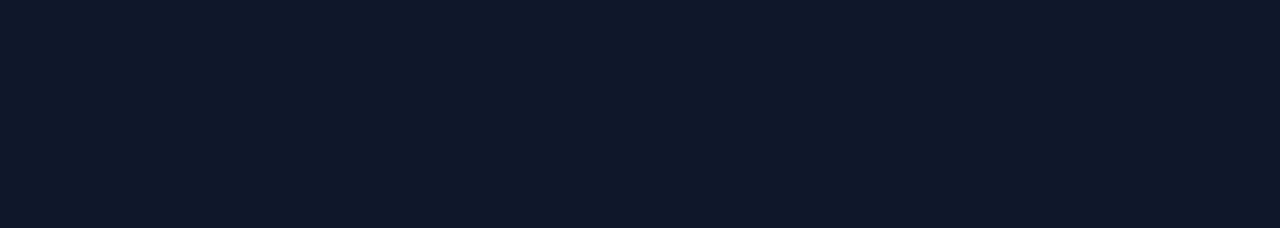
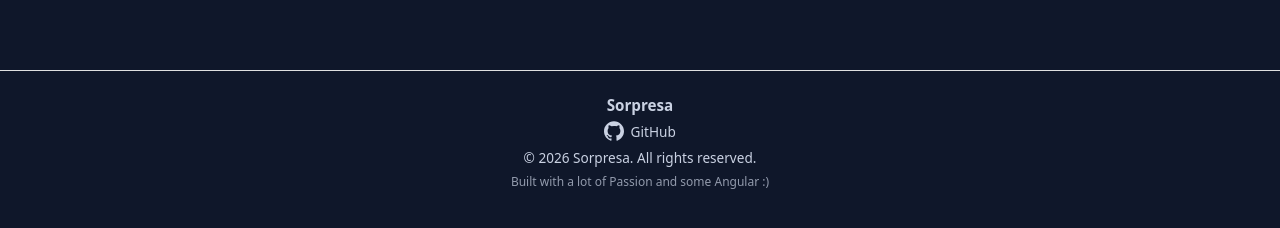
Before and after one commit to Janaherself/sorpresa-frontend, an Angular app: page / in a window 1280 px wide. Shown: the part 200-428 px from the top of the page. Built offline with nearby package versions, Linux system fonts and the light colour scheme; no server answers.

Commit message:
create footer component

```diff
--- a/src/app/app.html
+++ b/src/app/app.html
@@ -3,3 +3,5 @@
 <main class="container">
   <router-outlet></router-outlet>
 </main>
+
+<app-footer></app-footer>
--- a/src/app/app.ts
+++ b/src/app/app.ts
@@ -1,11 +1,12 @@
 import { Component, signal } from '@angular/core';
 import { RouterOutlet } from '@angular/router';
 import { Header } from './components/header/header';
+import { Footer } from './components/footer/footer';
 
 @Component({
   selector: 'app-root',
   standalone: true,
-  imports: [RouterOutlet, Header],
+  imports: [RouterOutlet, Header, Footer],
   templateUrl: './app.html',
   styleUrl: './app.css'
 })
--- /dev/null
+++ b/src/app/components/footer/footer.css
@@ -0,0 +1,41 @@
+.footer {
+  margin-top: 4rem;
+  padding: 1.5rem 1rem;
+  border-top: 1px solid #e0e0e0;
+  text-align: center;
+}
+
+.footer-content {
+  display: flex;
+  flex-direction: column;
+  gap: 0.4rem;
+  font-size: 0.85rem;
+}
+
+.brand {
+  font-weight: 600;
+  font-size: 0.95rem;
+  color: var(--text);
+}
+
+.tech {
+  font-size: 0.75rem;
+  opacity: 0.7;
+}
+
+.github-link {
+  display: inline-flex;
+  align-items: center;
+  align-self: center;
+  gap: 0.4rem;
+  text-decoration: none;
+}
+
+.github-link:hover {
+  color: #007bff;
+}
+
+.github-icon {
+  width: 20px;
+  height: 20px;
+}
--- /dev/null
+++ b/src/app/components/footer/footer.html
@@ -0,0 +1,34 @@
+<footer class="footer">
+  <div class="footer-content">
+    <span class="brand">Sorpresa</span>
+
+    <a
+      href="https://github.com/Janaherself/sorpresa-frontend"
+      target="_blank"
+      rel="noopener noreferrer"
+      class="github-link"
+      aria-label="GitHub Repository"
+    >
+      <svg
+        class="github-icon"
+        viewBox="0 0 24 24"
+        aria-hidden="true"
+      >
+        <path
+          fill="currentColor"
+          d="M12 0.3C5.37 0.3 0 5.67 0 12.3c0 5.28 3.438 9.75 8.205 11.325.6.113.82-.262.82-.582 0-.287-.01-1.045-.015-2.05-3.338.726-4.042-1.61-4.042-1.61-.546-1.387-1.333-1.756-1.333-1.756-1.09-.745.083-.73.083-.73 1.205.085 1.84 1.238 1.84 1.238 1.07 1.835 2.807 1.305 3.492.998.108-.775.418-1.305.76-1.605-2.665-.305-5.466-1.332-5.466-5.93 0-1.31.468-2.38 1.236-3.22-.124-.303-.536-1.523.117-3.176 0 0 1.008-.322 3.3 1.23a11.51 11.51 0 013.003-.404c1.018.005 2.045.138 3.003.404 2.29-1.552 3.296-1.23 3.296-1.23.655 1.653.243 2.873.12 3.176.77.84 1.234 1.91 1.234 3.22 0 4.61-2.805 5.62-5.476 5.92.43.372.814 1.102.814 2.222 0 1.606-.015 2.903-.015 3.293 0 .322.216.699.825.58C20.565 22.045 24 17.577 24 12.3 24 5.67 18.63 0.3 12 0.3z"
+        />
+      </svg>
+
+      <span class="github-text">GitHub</span>
+    </a>
+
+    <span class="copyright">
+      © {{ currentYear }} Sorpresa. All rights reserved.
+    </span>
+
+    <span class="tech">
+      Built with a lot of Passion and some Angular :)
+    </span>
+  </div>
+</footer>
--- /dev/null
+++ b/src/app/components/footer/footer.ts
@@ -0,0 +1,13 @@
+import { CommonModule } from '@angular/common';
+import { Component } from '@angular/core';
+
+@Component({
+  selector: 'app-footer',
+  standalone: true,
+  imports: [CommonModule],
+  templateUrl: './footer.html',
+  styleUrl: './footer.css',
+})
+export class Footer {
+  currentYear: number = new Date().getFullYear();
+}
```
Also changed, not shown: 1 other file (tests, documents, lock files or other folders).
